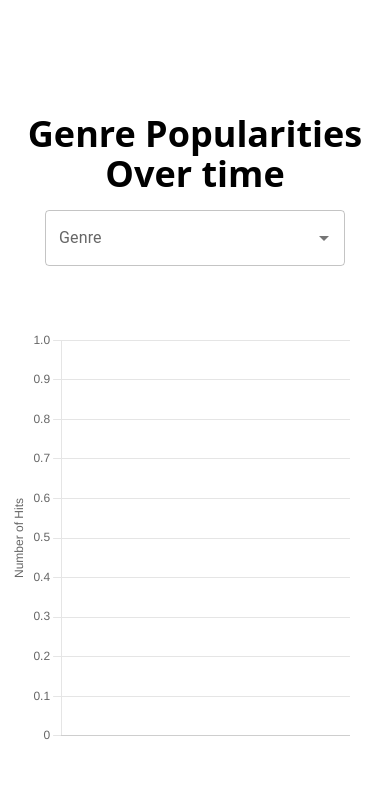
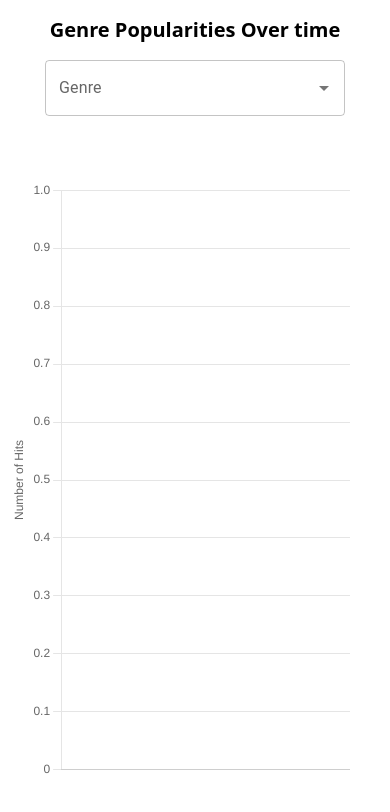
Before and after one commit to jmealy/genres-viz-frontend, a Next.js app: page / in a window 390 px wide. Shown: the top 812 px of the page. Built offline with nearby package versions, Linux system fonts and the light colour scheme.

Commit message:
Make chart fill virtical space

```diff
--- a/pages/index.tsx
+++ b/pages/index.tsx
@@ -21,13 +21,13 @@ const Home: NextPage = () => {
       </Head>
 
       <main className="flex w-full flex-1 flex-col items-center justify-center px-2 sm:px-20 text-center">
-        <h1 className="text-4xl font-bold py-4">
+        <h1 className="text-xl sm:text-4xl font-bold py-4">
           Genre Popularities Over time
         </h1>
         <div className="" >
           <SearchBox onSubmit={onGenreSelect} />
         </div>
-        <div className="w-full h-full min-h-[26rem] pr-8 mt-16 sm:mt-8">
+        <div className="flex flex-1 w-full pr-8 py-16 sm:py-8 ">
           <Graph genre={genreGraphData} />
         </div>
       </main>
```
